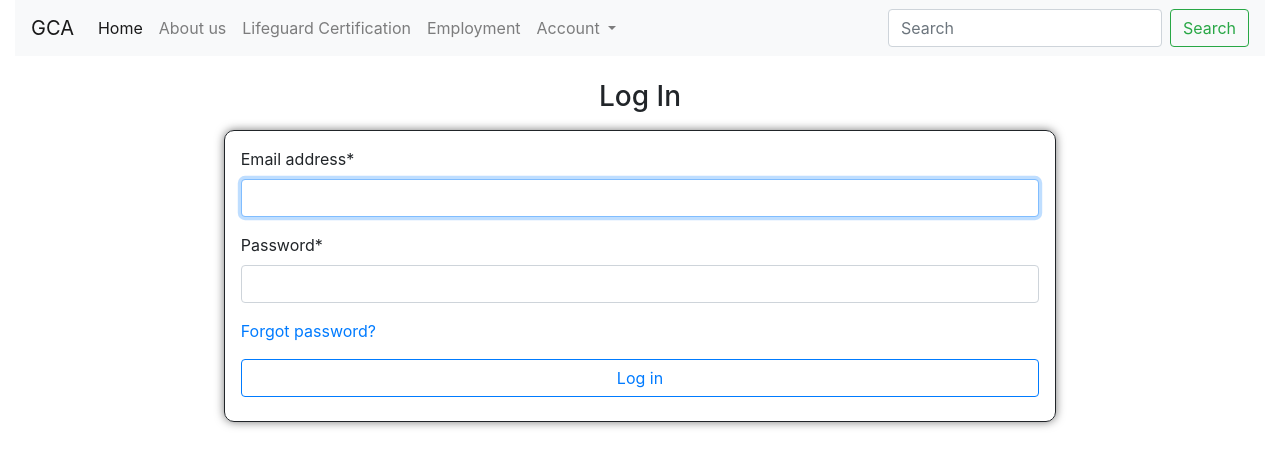
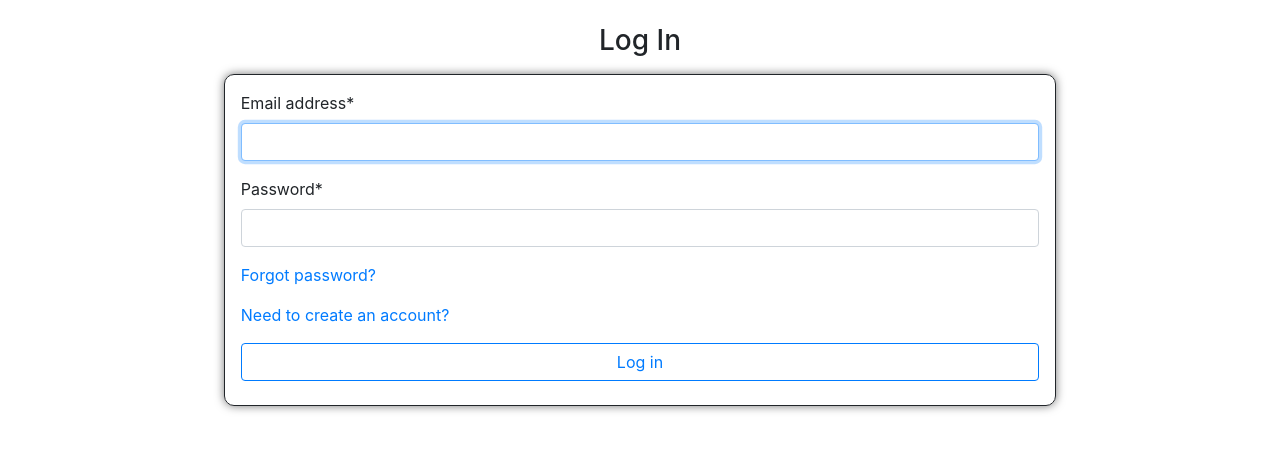
Before and after one commit to Jearce/lifeguard, a Django app: page /users/login/ in a window 1280 px wide. Shown: the top 467 px of the page. Run offline with Django 3.2, Linux system fonts and the light colour scheme; some libraries are stand-ins or nearby versions.

Commit message:
removed home page, employee page, lifeguard information page, and about page. Added link to users can click on links to navigate from signup form to login form and visa versa

```diff
--- a/gulfcoastaquatics/urls.py
+++ b/gulfcoastaquatics/urls.py
@@ -20,10 +20,6 @@ from django.urls import path,include
 from django.views.generic import TemplateView
 
 urlpatterns = [
-    path('',TemplateView.as_view(template_name="home.html"),name='home'),
-    path('lifeguarding/',TemplateView.as_view(template_name="lifeguarding.html"),name='lifeguarding'),
-    path('employment/',TemplateView.as_view(template_name="employment.html"),name='employment'),
-    path('about/',TemplateView.as_view(template_name="about.html"),name='about'),
     path('admin/', admin.site.urls),
     path('lifeguard/',include('lifeguard.urls')),
     path('users/',include('users.urls')),
--- a/users/templates/users/login.html
+++ b/users/templates/users/login.html
@@ -6,19 +6,13 @@
 {% endblock title %}
 
 {% block content %}
-
-<div class="container-fluid">
-	<div id="navbar">
-		{% include 'navbar.html' %}
-	</div>
-</div>
-
 <div class="container">
 	<h3 class="mb-3 mt-4 text-center">Log In</h3>
 	<form class="w-25 center-form isolate-form shadow-form" method="post" id='login-form'>
 		{% csrf_token %}
 		{{ form|crispy }}
 		<p><a href="{% url 'users:password_reset' %}" id="id_password_reset">Forgot password?</a></p>
+		<p><a href="{% url 'users:signup' %}" id="id_signup">Need to create an account?</a></p>
 		<input class="btn btn-outline-primary btn-block bt-lg mb-2" type="submit" value="Log in">
 	</form>
 </div>
--- a/users/templates/users/password_reset_complete.html
+++ b/users/templates/users/password_reset_complete.html
@@ -1,12 +1,6 @@
 {% extends 'base.html' %}
 
 {% block content %}
-<div class="container-fluid">
-	<div id="navbar">
-		{% include 'navbar.html' %}
-	</div>
-</div>
-
 <div class="container">
 	<div class="row">
 		<div class="col mt-4">
--- a/users/templates/users/password_reset_confirm.html
+++ b/users/templates/users/password_reset_confirm.html
@@ -2,11 +2,6 @@
 {% load crispy_forms_tags %}
 
 {% block content %}
-<div class="container-fluid">
-	<div id="navbar">
-		{% include 'navbar.html' %}
-	</div>
-</div>
 <div class="container">
 	<div class="row">
 		<div class="col mt-4">
--- a/users/templates/users/password_reset_done.html
+++ b/users/templates/users/password_reset_done.html
@@ -1,12 +1,6 @@
 {% extends 'base.html' %}
 
 {% block content %}
-<div class="container-fluid">
-	<div id="navbar">
-		{% include 'navbar.html' %}
-	</div>
-</div>
-
 <div class="container">
 	<div class="row">
 		<div class="col mt-4">
--- a/users/templates/users/password_reset_form.html
+++ b/users/templates/users/password_reset_form.html
@@ -6,12 +6,6 @@
 {% endblock title %}
 
 {% block content %}
-<div class="container-fluid">
-	<div id="navbar">
-		{% include 'navbar.html' %}
-	</div>
-</div>
-
 <div class="container">
 	<h3 class="mt-4 mb-4 text-center">Forgot Password</h3>
 	<form method="post" id="forgot-password-form" class="w-25 center-form isolate-form shadow-form">
```
Also changed, not shown: functional_tests/test_signup.py (+1 -6 lines), users/templates/users/signup.html (+0 -9 lines).
